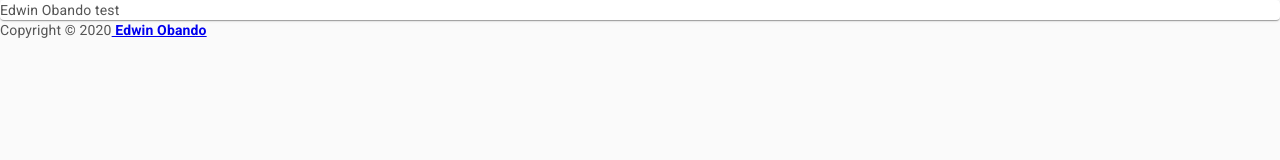
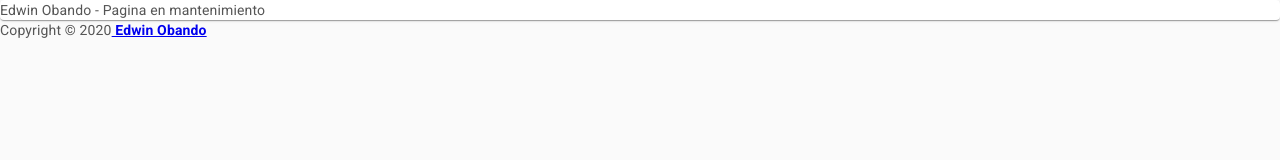
Before and after one commit to Mecrano/Personal-Page, a React app: page / in a window 1280 px wide. Shown: the top 160 px of the page. Built offline with nearby package versions, Linux system fonts and the light colour scheme.

Commit message:
first build with analitycs

```diff
--- a/package.json
+++ b/package.json
@@ -49,8 +49,10 @@
   "dependencies": {
     "@material-ui/core": "^4.5.0",
     "@material-ui/icons": "^4.4.3",
+    "history": "^4.10.1",
     "react": "^16.10.2",
     "react-dom": "^16.10.2",
+    "react-ga": "^2.7.0",
     "react-router-dom": "^5.1.2"
   }
 }
--- a/src/App.jsx
+++ b/src/App.jsx
@@ -1,5 +1,17 @@
 import React from 'react';
 import ReactDOM from 'react-dom';
+import ReactGA from 'react-ga';
+import { createBrowserHistory } from 'history';
 import App from './components/app';
 
-ReactDOM.render(<App />, document.getElementById('app'));
+const history = createBrowserHistory();
+
+// Initialize google analytics page view tracking
+
+ReactGA.initialize('UA-158782690-1');
+history.listen((location) => {
+    ReactGA.set({ page: location.pathname }); // Update the user's current page
+    ReactGA.pageview(location.pathname); // Record a pageview for the given page
+});
+
+ReactDOM.render(<App history={history} />, document.getElementById('app'));
--- a/src/components/Home Page/index.jsx
+++ b/src/components/Home Page/index.jsx
@@ -6,7 +6,7 @@ const HomePage = () => (
         <section>
             <div>
                 <Paper>
-                        Edwin Obando test
+                        Edwin Obando - Pagina en mantenimiento
                 </Paper>
             </div>
         </section>
--- a/src/components/app/index.jsx
+++ b/src/components/app/index.jsx
@@ -1,7 +1,10 @@
 import React from 'react';
 import './style.less';
 
-import { BrowserRouter as Router, Switch, Route } from 'react-router-dom';
+// Navigation
+import { Router, Switch, Route } from 'react-router-dom';
+
+// Material Desing
 import { MuiThemeProvider, createMuiTheme } from '@material-ui/core/styles';
 import CssBaseLine from '@material-ui/core/CssBaseline';
 
@@ -85,15 +88,19 @@ EOTheme.typography.h5 = {
     fontWeight: 'bold',
 };
 
-const App = () => (
+const App = (props) => {
+    const { history } = props;
+    return (
         <MuiThemeProvider theme={EOTheme}>
             <CssBaseLine />
-        <Router>
+            <Router history={history}>
                 <Switch>
-                <Route exact path="/" component={(props) => <HomePage {...props} />} />
+                    <Route exact path="/" component={(newProps) => <HomePage {...newProps} />} />
+                    <Route exact path="/home" component={(newProps) => <HomePage {...newProps} />} />
                 </Switch>
             </Router>
         </MuiThemeProvider>
     );
+};
 
 export default App;
--- a/webpack.config.js
+++ b/webpack.config.js
@@ -3,7 +3,7 @@ const path = require('path');
 const config = {
     entry: path.resolve(__dirname, 'src/App.jsx'),
     output: {
-        path: path.resolve(__dirname, 'dist'),
+        path: path.resolve(__dirname, 'docs'),
         filename: 'app.js',
         publicPath: '/',
     },
```
Also changed, not shown: 2 other files (tests, documents, lock files or other folders). Lines whose indentation alone changed are shown as unchanged.
